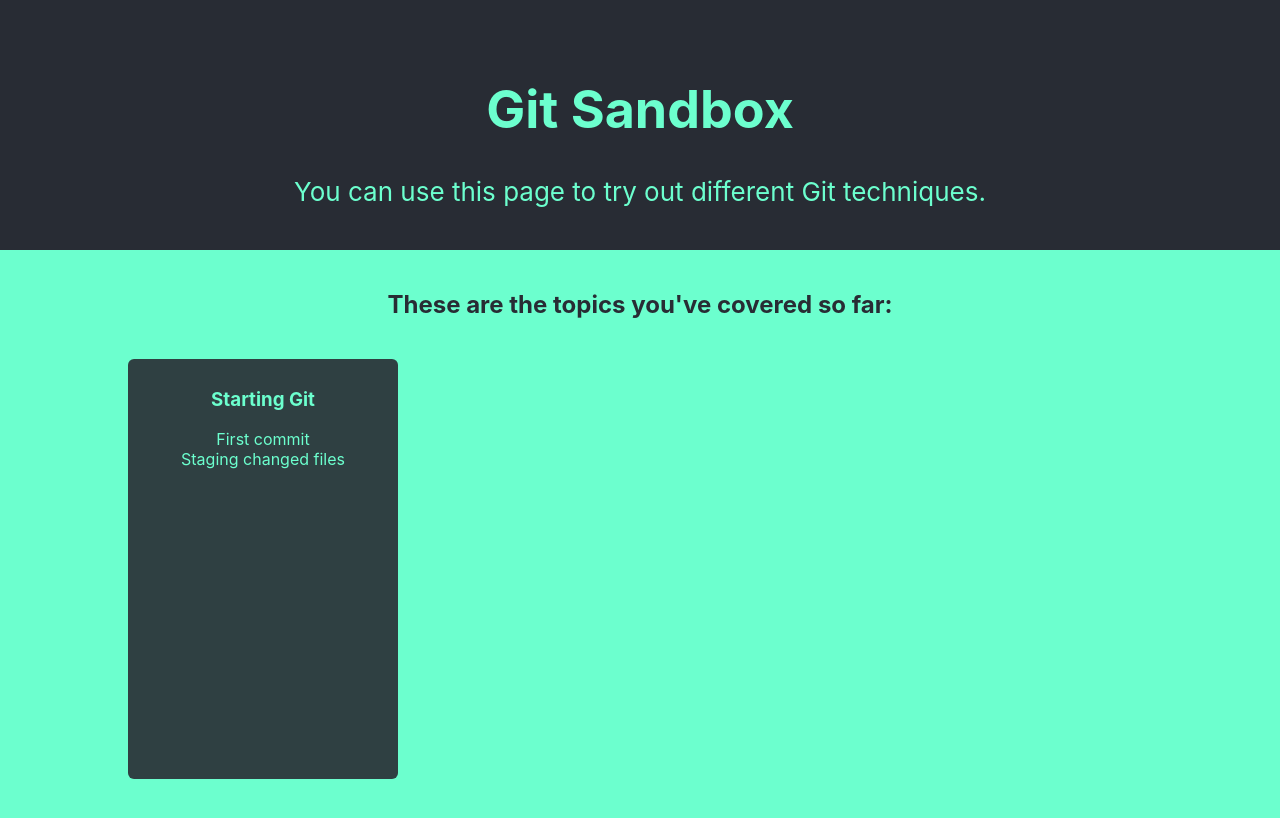
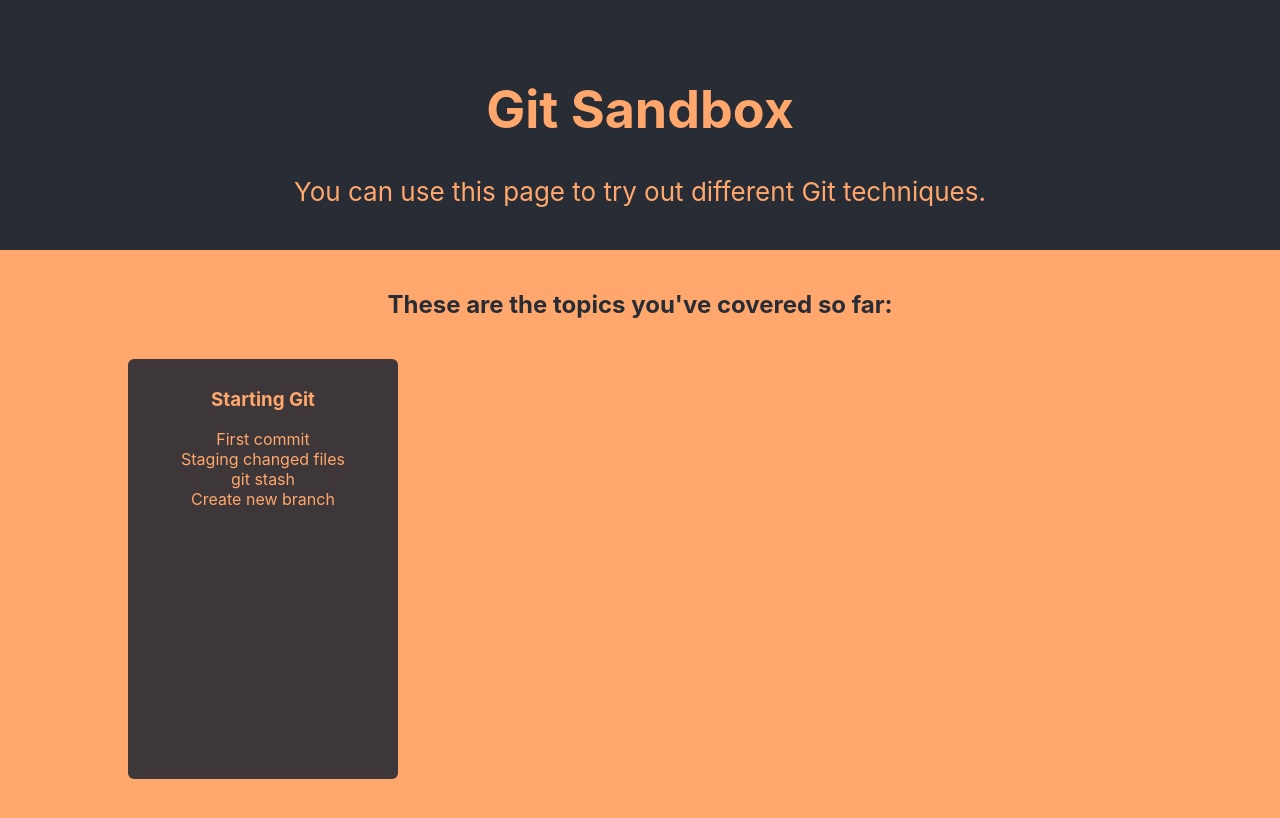
Before and after one commit to liamrdawson/git-sandbox, a React (Create React App) app: page / in a window 1280 px wide. Shown: the top 818 px of the page. Built offline with nearby package versions, Linux system fonts and the light colour scheme.

Commit message:
change brand color from green to orange

```diff
--- a/src/App.css
+++ b/src/App.css
@@ -1,6 +1,6 @@
 :root {
   /* COLOR */
-  --light-color: rgb(108, 255, 206);
+  --light-color: rgb(255, 167, 108);
   --dark-color: rgb(40, 44, 52);
   --dark-color-9: rgba(40, 44, 52, .9);
   --dark-color-8: rgba(40, 44, 52, .8);
--- a/src/components/Main.js
+++ b/src/components/Main.js
@@ -7,7 +7,7 @@ class Main extends Component {
         cards: [
             {
                 name: "Starting Git",
-                topicsCovered: ["First commit", "Staging changed files"]
+                topicsCovered: ["First commit", "Staging changed files", "git stash", "Create new branch"]
             }
         ]
     }
```
